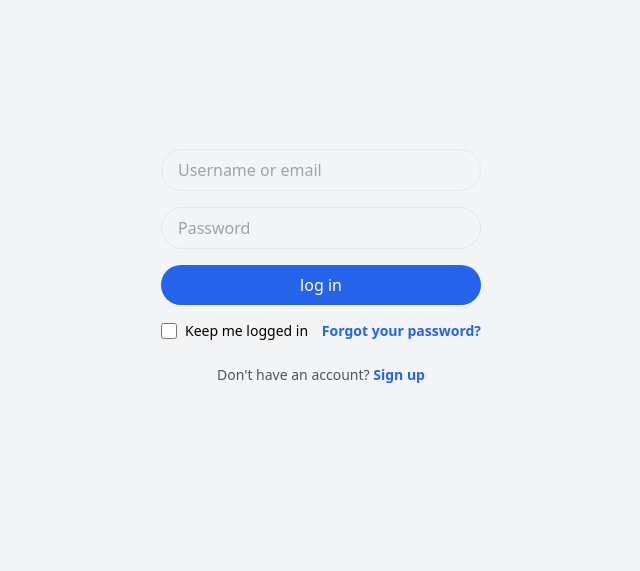
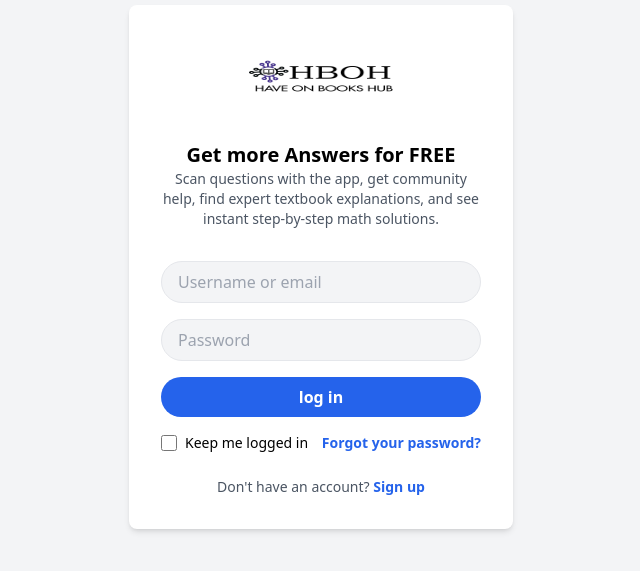
Before and after one commit to Yaidevs/hobh, a React (Vite) app: page /login in a window 1280 px wide. Shown: the part 133-704 px from the top of the page, without its empty margins (319-959 px from the left). Built offline with nearby package versions, Linux system fonts and the light colour scheme.

Commit message:
login and signup is added

```diff
--- a/src/pages/Login.jsx
+++ b/src/pages/Login.jsx
@@ -1,4 +1,5 @@
 import React, { useState } from "react";
+import logo from "../assets/logo2.jpg";
 import { Link } from "react-router-dom";
 import { toast, ToastContainer } from "react-toastify";
 import "react-toastify/dist/ReactToastify.css";
@@ -33,7 +34,7 @@ export function Login() {
         </p>
         <button
           onClick={() => toast.dismiss()}
-          className="mt-2 px-4 py-1 bg-blue-600 text-white rounded-lg hover:bg-blue-700"
+          className="mt-2 px-4 py-2 bg-blue-600 text-white rounded-lg hover:bg-blue-700"
         >
           OK
         </button>
@@ -50,7 +51,22 @@ export function Login() {
 
   return (
     <div className="flex items-center justify-center min-h-screen bg-gray-100">
-      <div className="p-8 rounded-lg w-full max-w-sm">
+      <div className="p-8 rounded-lg w-full max-w-sm bg-white shadow-md">
+        {/* Top Section with Image and Text */}
+        <div className="text-center mb-8">
+        <img
+          src={logo} // Replace with the Brainly logo URL
+          alt="Logo"
+          className="mx-auto mb-6 w-36 h-20 rounded-2xl"
+        />
+          <h1 className="text-xl font-bold mt-4">Get more Answers for FREE</h1>
+          <p className="text-sm text-gray-600">
+            Scan questions with the app, get community help, find expert
+            textbook explanations, and see instant step-by-step math solutions.
+          </p>
+        </div>
+
+        {/* Login Form */}
         <form onSubmit={handleSubmit}>
           <div className="mb-4">
             <input
@@ -74,7 +90,7 @@ export function Login() {
           </div>
           <button
             type="submit"
-            className="w-full bg-blue-600 hover:bg-blue-700 text-white py-2 rounded-3xl font-medium"
+            className="w-full bg-blue-600 hover:bg-blue-700 text-white py-2 rounded-3xl font-semibold"
           >
             log in
           </button>
--- a/src/pages/SignUp.jsx
+++ b/src/pages/SignUp.jsx
@@ -9,7 +9,7 @@ export function SignUp() {
         {/* Logo */}
         <img
           src={logo} // Replace with the Brainly logo URL
-          alt="Brainly Logo"
+          alt="Logo"
           className="mx-auto mb-6 w-36 h-20 rounded-2xl"
         />
 
```
